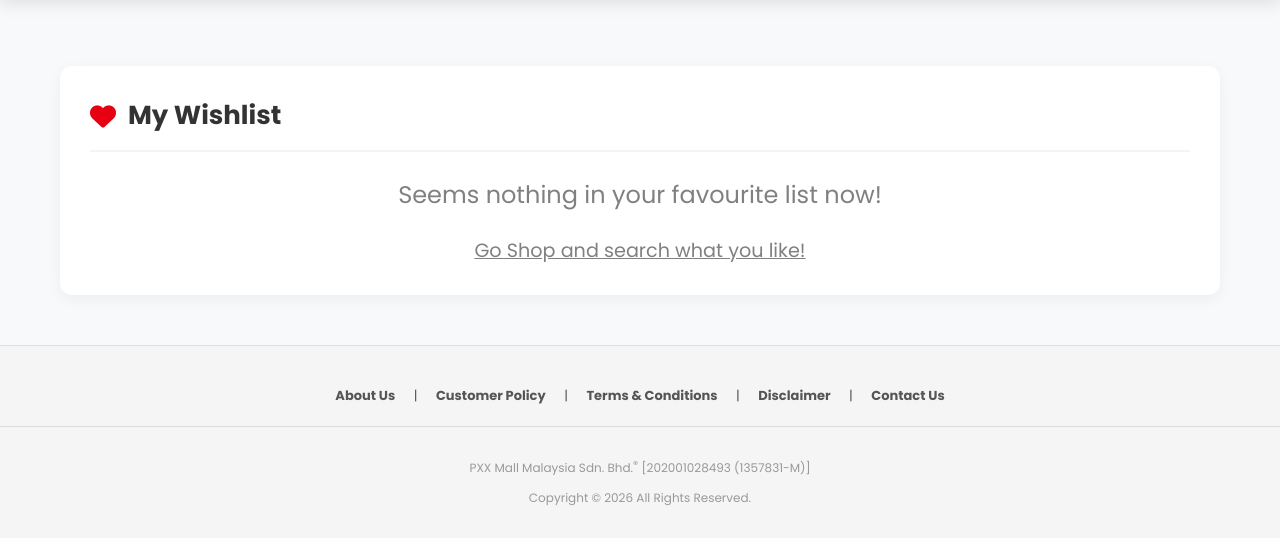
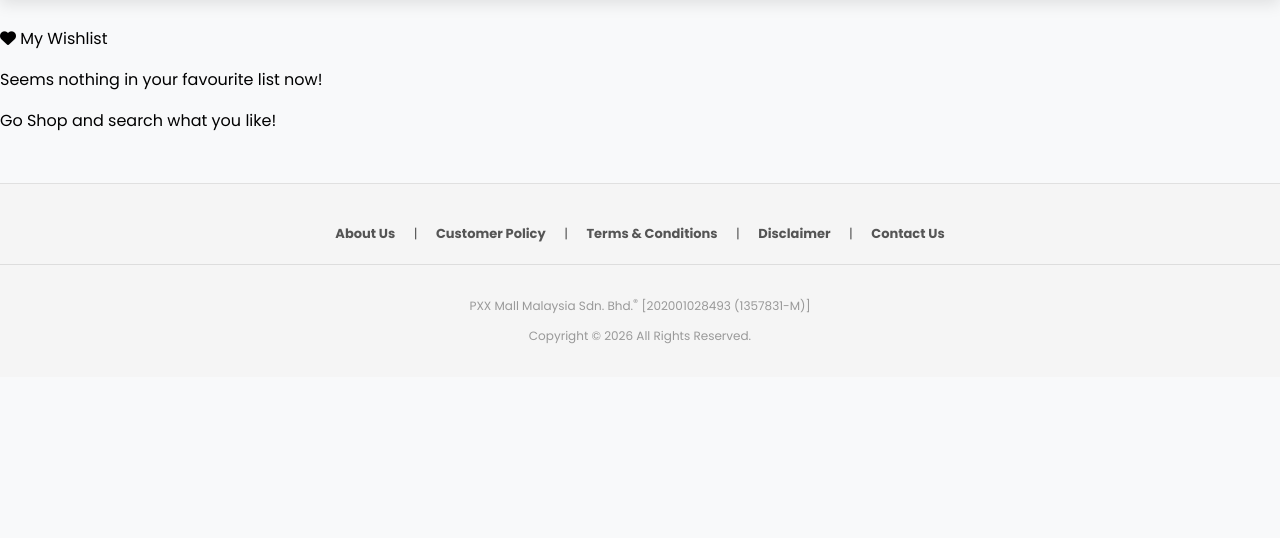
Before and after one commit to LLZ17/Online-Shopping-Plateform, a PHP site: page /member/wishlist.php in a window 1280 px wide. Shown: the part 84-622 px from the top of the page. Run offline with PHP 8.4, Linux system fonts and the light colour scheme; a user stored in the database is signed in; data comes from the database, SQL or seed files in the repository; data that the repository does not hold is empty.

Commit message:
Move css style to css file

```diff
--- a/member/wishlist.php
+++ b/member/wishlist.php
@@ -30,109 +30,6 @@ if (isset($_GET['remove_id'])) {
 
 require_once __DIR__ . '/../includes/_head.php';
 ?>
-
-<style>
-    /* ==========================================
-       愿望清单专用样式
-       ========================================== */
-    .wishlist-container {
-        max-width: 1200px;
-        margin: 40px auto;
-        padding: 0 20px;
-    }
-
-    .wishlist-card {
-        background: white;
-        border-radius: 12px;
-        box-shadow: 0 4px 15px rgba(0,0,0,0.05);
-        padding: 30px;
-    }
-
-    .wishlist-header {
-        font-size: 26px;
-        font-weight: bold;
-        margin-bottom: 25px;
-        color: #333;
-        display: flex;
-        align-items: center;
-        gap: 12px;
-        border-bottom: 2px solid #f4f4f4;
-        padding-bottom: 15px;
-    }
-
-    .wishlist-header i { color: #e60012; }
-
-    .wishlist-table { width: 100%; border-collapse: collapse; }
-
-    .wishlist-table th {
-        text-align: left;
-        padding: 15px;
-        color: #888;
-        font-size: 14px;
-        border-bottom: 1px solid #eee;
-    }
-
-    .wishlist-table td {
-        padding: 20px 15px;
-        border-bottom: 1px solid #f9f9f9;
-        vertical-align: middle;
-    }
-
-    .product-box { display: flex; align-items: center; gap: 20px; }
-
-    .product-img {
-        width: 80px;
-        height: 100px;
-        background-color: #f5f5f5;
-        border-radius: 6px;
-        object-fit: cover;
-    }
-
-    .product-info b { display: block; font-size: 16px; color: #222; margin-bottom: 5px; }
-
-    .product-info span { font-size: 13px; color: #999; }
-
-    .price-tag { font-weight: bold; color: #e60012; font-size: 18px; }
-
-    /* 样式更新：使详情按钮作为链接也能呈现按钮外观 */
-    .btn-details {
-        display: inline-block;
-        width: 175px;
-        background-color: #e60012;
-        color: white;
-        padding: 10px 20px;
-        border-radius: 6px;
-        font-weight: bold;
-        font-size: 14px;
-        text-decoration: none;
-        transition: 0.3s;
-        text-align: center;
-    }
-
-    .btn-details:hover { background-color: #333; color: white; }
-
-    .remove-icon {
-        color: #ccc;
-        cursor: pointer;
-        font-size: 18px;
-        transition: 0.3s;
-    }
-
-    .remove-icon:hover { color: #e60012; }
-
-    .not-wishlist { text-align: center; color: gray; font-size: 150%; }
-
-    .not-wishlist-link {
-        display: flex;
-        justify-content: center;
-        color: gray;
-        font-size: 120%;
-        text-decoration: underline;
-    }
-
-    .not-wishlist-link:hover { color: cornflowerblue; }
-</style>
-
 <?php
 // 3. 获取当前用户的愿望清单数据
 $user_id = $_SESSION['user_id'];
```
